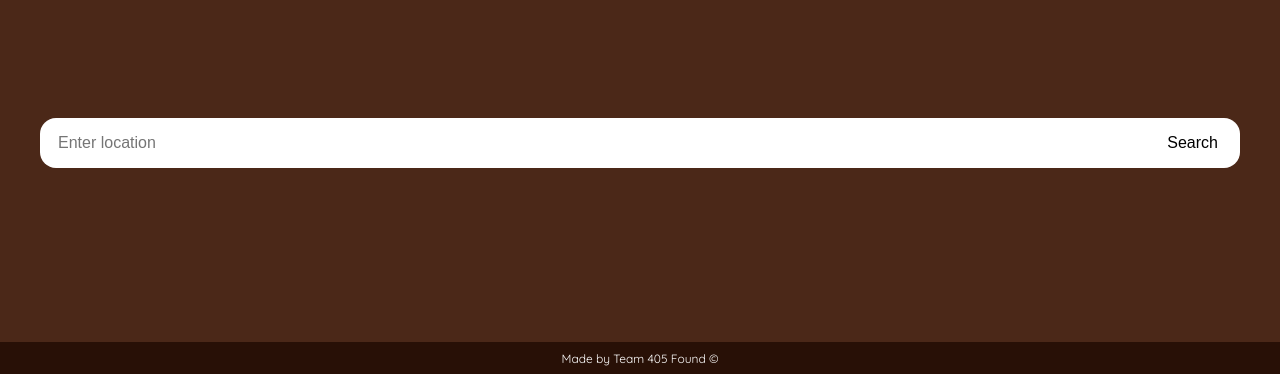
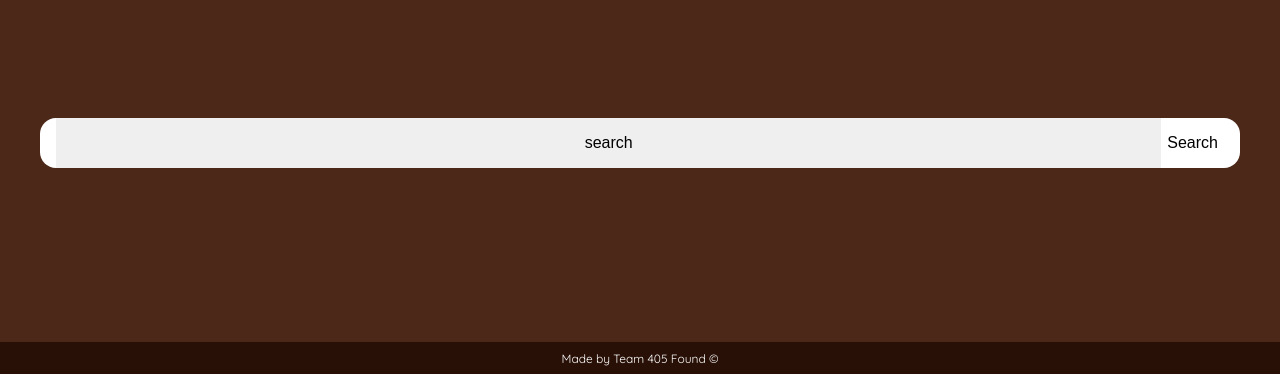
Before and after one commit to mohanamisra/mynest, a website: page public/index.html in a window 1280 px wide. Shown: the part 426-800 px from the top of the page. Drawn offline with nearby package versions, Linux system fonts and the light colour scheme.

Commit message:
searchbar

```diff
--- a/public/index.html
+++ b/public/index.html
@@ -35,7 +35,7 @@
 
         <section class="search-section">
             <form class="searchbar" action = '' method = 'get'>
-                <input id="search-bar" type="text" placeholder="Enter location">
+                <input id="search-bar" type="submit" placeholder="Enter location" value = "search">
                 <div id="autocomplete-dropdown"></div>
                 <button type="submit">Search</button>
             </form>
```
